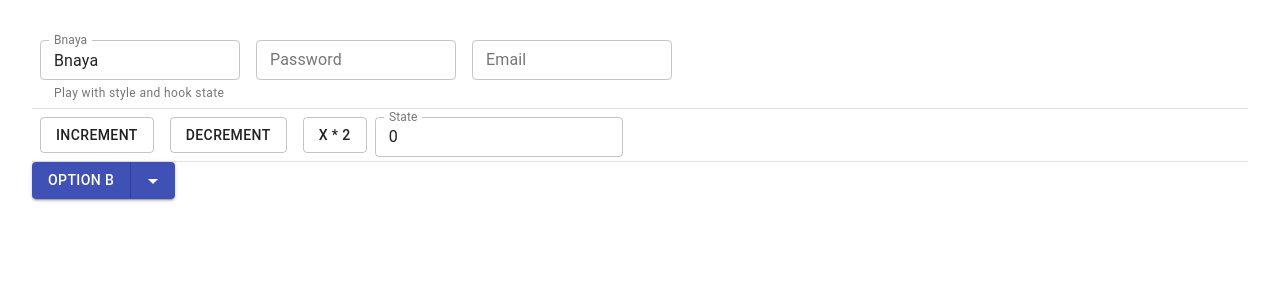
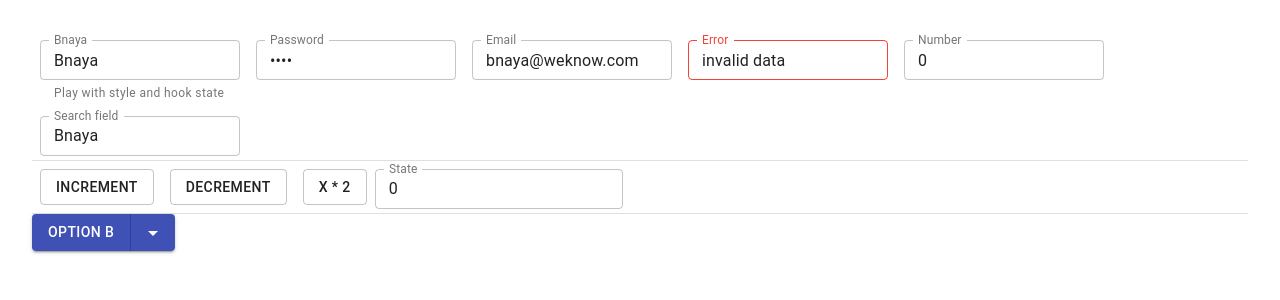
Before and after one commit to bnayae/react-hooks-playground, a React (Create React App) app: page / in a window 1280 px wide. Shown: the top 300 px of the page. Built offline with nearby package versions, Linux system fonts and the light colour scheme.

Commit message:
more test types

```diff
--- a/src/App.tsx
+++ b/src/App.tsx
@@ -1,4 +1,5 @@
 // https://fettblog.eu/typescript-react/hooks/
+// https://medium.com/@jrwebdev/react-hooks-in-typescript-88fce7001d0d
 
 import React from "react";
 import logo from "./logo.svg";
--- a/src/components/SimpleTexts.tsx
+++ b/src/components/SimpleTexts.tsx
@@ -4,6 +4,7 @@ import * as React from "react";
 import { useState } from "react";
 import { makeStyles } from "@material-ui/core/styles";
 import { TextField } from "@material-ui/core";
+import { number } from "prop-types";
 
 const useStyles = makeStyles(theme => ({
   textField: {
@@ -18,12 +19,15 @@ export interface ISimpleTextsProps {}
 export default function SimpleTexts(props: ISimpleTextsProps) {
   const classes = useStyles();
   const [name, setName] = useState("Bnaya");
-  const [password, setPassword] = useState("Bnaya");
-  const [email, setEmail] = useState("Bnaya");
+  const [password, setPassword] = useState("1234");
+  const [email, setEmail] = useState("bnaya@weknow.com");
+  const [error, setError] = useState("invalid data");
+  const [numeric, setNumeric] = useState(0);
 
   function handleNameChange(e: React.ChangeEvent<HTMLInputElement>) {
     setName(e.target.value);
   }
+
   return (
     <>
       <TextField
@@ -54,6 +58,7 @@ export default function SimpleTexts(props: ISimpleTextsProps) {
         label="Password"
         className={classes.textField}
         type="password"
+        value={password}
         autoComplete="current-password"
         margin="dense"
         variant="outlined"
@@ -63,8 +68,42 @@ export default function SimpleTexts(props: ISimpleTextsProps) {
         label="Email"
         className={classes.textField}
         type="email"
-        name={email}
+        value={email}
         autoComplete="email"
+        margin="dense"
+        variant="outlined"
+      />
+      <TextField
+        id="outlined-error"
+        error
+        label="Error"
+        className={classes.textField}
+        value={error}
+        margin="dense"
+        variant="outlined"
+      />
+      <TextField
+        id="outlined-number"
+        label="Number"
+        value={numeric}
+        type="number"
+        onChange={(e: React.ChangeEvent<HTMLInputElement>) => {
+          setNumeric(e.target.valueAsNumber);
+        }}
+        className={classes.textField}
+        InputLabelProps={{
+          shrink: true
+        }}
+        margin="dense"
+        variant="outlined"
+      />
+      <TextField
+        id="outlined-search"
+        label="Search field"
+        type="search"
+        value={name}
+        onChange={handleNameChange}
+        className={classes.textField}
         margin="dense"
         variant="outlined"
       />
```
